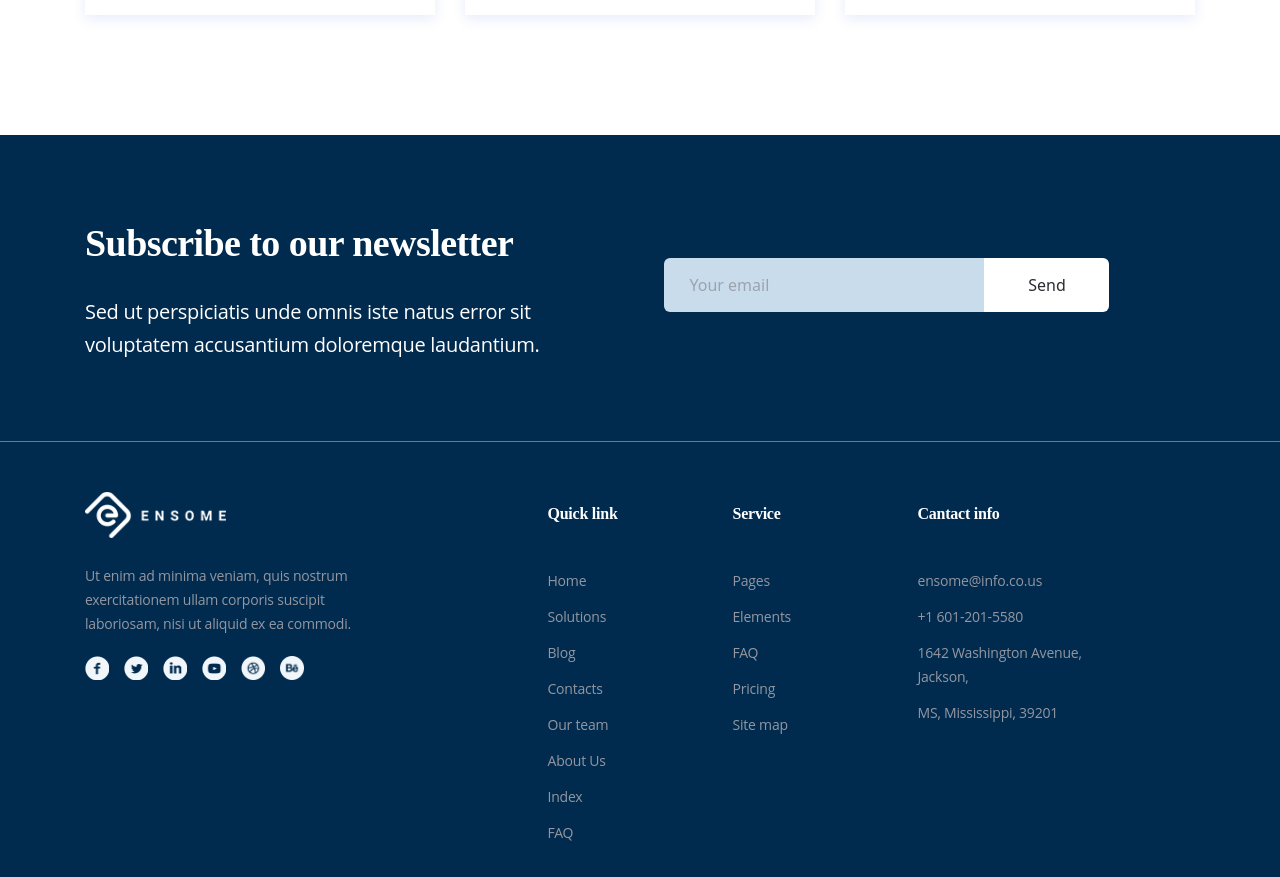
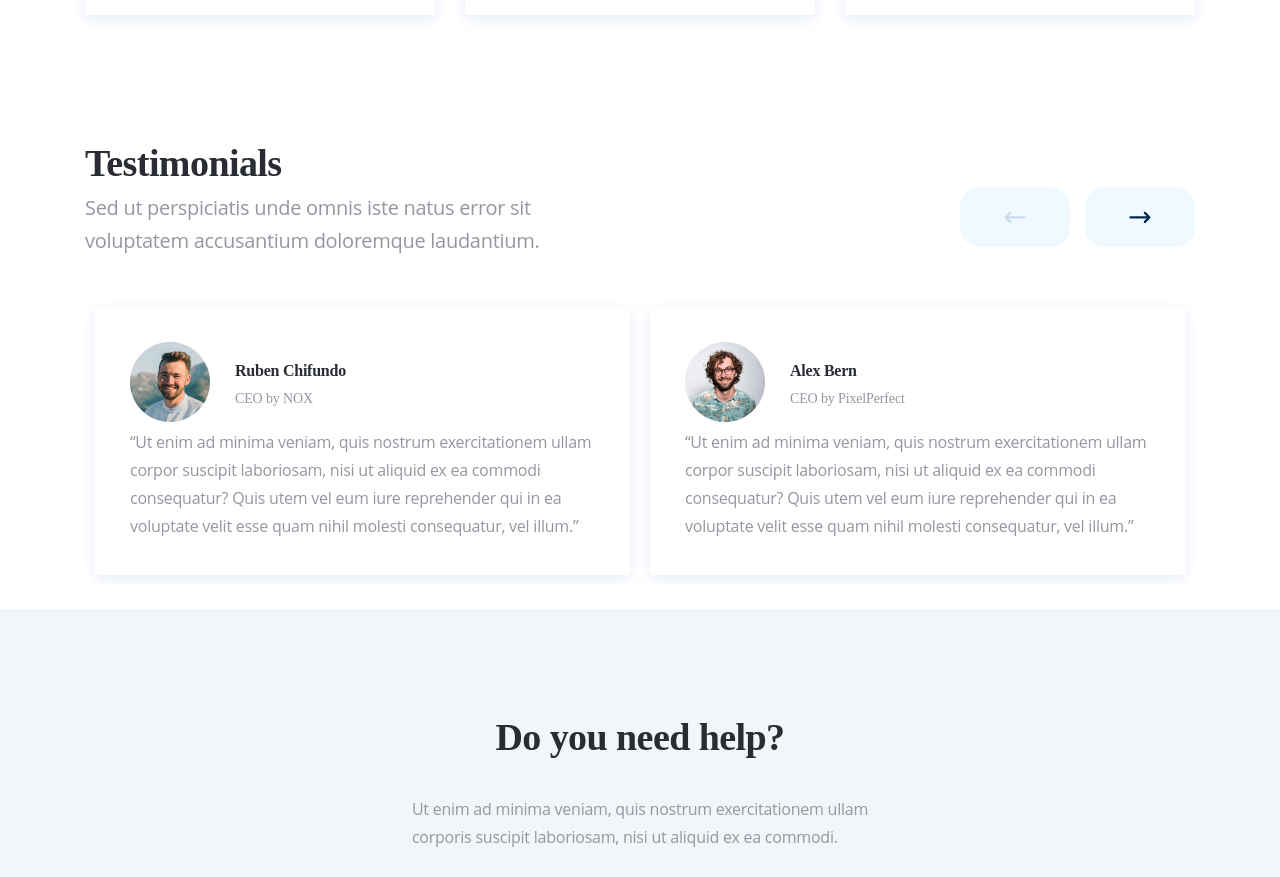
Before and after one commit to Sergiu333/website, a Next.js app: page /AboutUs in a window 1280 px wide. Shown: the part 1920-2797 px from the top of the page. Built offline with nearby package versions, Linux system fonts and the light colour scheme.

Commit message:
feat: created Testimonials component

```diff
--- /dev/null
+++ b/components/testimonials/index.tsx
@@ -0,0 +1,114 @@
+import React from "react";
+import Image from "next/image";
+import "owl.carousel/dist/assets/owl.carousel.css";
+import "owl.carousel/dist/assets/owl.theme.default.css";
+import dynamic from "next/dynamic";
+
+const OwlCarousel = dynamic(() => import("react-owl-carousel"), {
+    ssr: false,
+});
+const slider = [
+    {
+        src: "/person_1.jpg",
+        name: "Alex Bern",
+        ceo: "CEO by PixelPerfect",
+        description: "“Ut enim ad minima veniam, quis nostrum exercitationem ullam corpor suscipit laboriosam, nisi ut aliquid ex ea commodi consequatur? Quis utem vel eum iure reprehender qui in ea voluptate velit esse quam nihil molesti consequatur, vel illum.” "
+    },
+    {
+        src: "/person_2.jpg",
+        name: "Ruben Chifundo",
+        ceo: "CEO by NOX",
+        description: "“Ut enim ad minima veniam, quis nostrum exercitationem ullam corpor suscipit laboriosam, nisi ut aliquid ex ea commodi consequatur? Quis utem vel eum iure reprehender qui in ea voluptate velit esse quam nihil molesti consequatur, vel illum.” "
+    }
+]
+
+function Testimonials() {
+    return (
+        <div className="container mx-auto w-[1110px] flex flex-col">
+            <div className="flex flex-col pb-[40px]">
+                <div className="Headline_2_ExtraBold text-black">
+                    Testimonials
+                </div>
+                <div className="text-gray Paragraph_1_Regular">
+                    Sed ut perspiciatis unde omnis iste natus error sit <br/> voluptatem accusantium doloremque
+                    laudantium.
+                </div>
+            </div>
+            <div className="flex flex-row gap-[30px]">
+                <OwlCarousel
+                    autoplay
+                    loop={true}
+                    dots
+                    nav={true}
+                    items={2}
+                    navText={[
+                        "<div class='back'><img src='/left_arrow.svg' alt=''></div>",
+                        "<div class='next'><img src='/right_arrow.svg' alt=''></div>"
+                    ]}>
+
+                    {slider.map(({src, name, ceo, description}) => {
+                        return (
+                            <div className="p-[10px]">
+                                <div className="flex flex-col p-[35px] shadow-card-3">
+                                    <div className="flex flex-row gap-[25px] items-center">
+                                        <div>
+                                            <Image
+                                                src={src}
+                                                alt="image"
+                                                width={80}
+                                                height={80}
+                                            />
+                                        </div>
+                                        <div className="flex flex-col gap-1">
+                                            <div className="text-black Headline_6_Bold">
+                                                {name}
+                                            </div>
+                                            <div className="text-gray Headline_7_Medium">
+                                                {ceo}
+                                            </div>
+                                        </div>
+                                    </div>
+                                    <div className="text-gray Paragraph_2_Regular">
+                                        {description}
+                                    </div>
+                                </div>
+                            </div>
+                        )
+                    })}
+                    {slider.map(({src, name, ceo, description}) => {
+                        return (
+                            <div className="p-[10px]">
+                                <div className="flex flex-col p-[35px] shadow-card-3">
+                                    <div className="flex flex-row gap-[25px] items-center">
+                                        <div>
+                                            <Image
+                                                src={src}
+                                                alt="image"
+                                                width={80}
+                                                height={80}
+                                            />
+                                        </div>
+                                        <div className="flex flex-col gap-1">
+                                            <div className="text-black Headline_6_Bold">
+                                                {name}
+                                            </div>
+                                            <div className="text-gray Headline_7_Medium">
+                                                {ceo}
+                                            </div>
+                                        </div>
+                                    </div>
+                                    <div className="text-gray Paragraph_2_Regular">
+                                        {description}
+                                    </div>
+                                </div>
+                            </div>
+                        )
+                    })}
+
+                </OwlCarousel>
+            </div>
+        </div>
+    );
+}
+
+export default Testimonials;
--- a/pages/AboutUs/index.tsx
+++ b/pages/AboutUs/index.tsx
@@ -3,6 +3,8 @@ import Breadcrumd from "../../components/Breadcrumd";
 import HeroAbout from "../../components/heroAbout";
 import Footer from "../../components/footer";
 import Advantages from "../../components/advantages";
+import Contacts from "../../components/contacts";
+import Testimonials from "../../components/testimonials";
 
 const AboutUs = () => {
   return (
@@ -11,6 +13,8 @@ const AboutUs = () => {
           <Breadcrumd/>
           <HeroAbout/>
           <Advantages/>
+          <Testimonials/>
+          <Contacts/>
           <Footer/>
       </div>
   );
```
